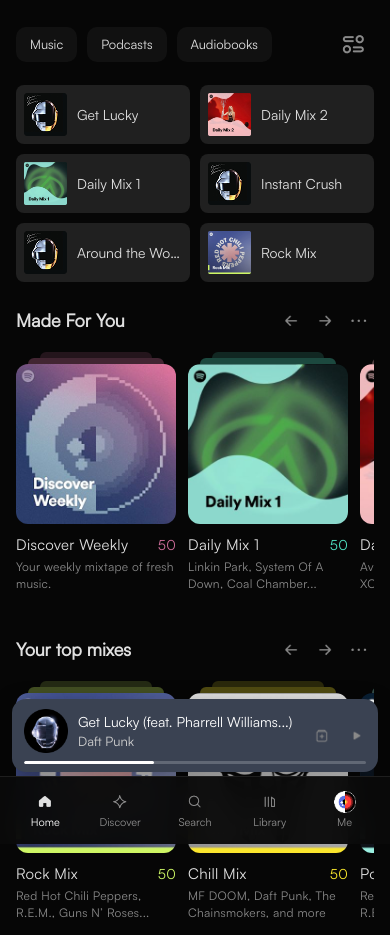
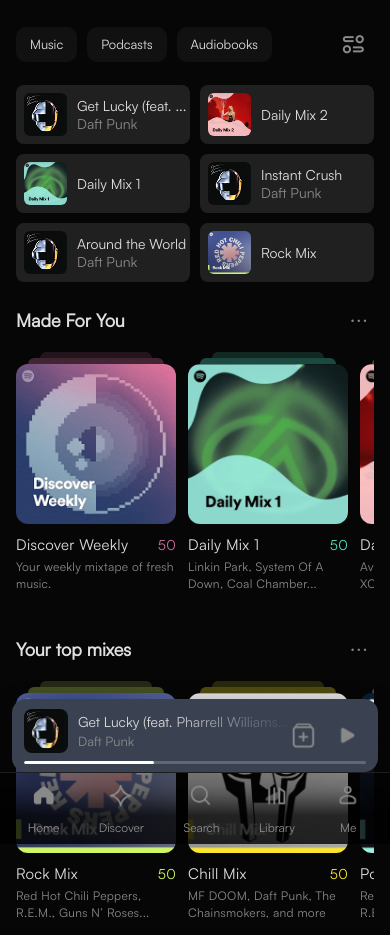
Before and after one commit to Pirvela/10x-Markup-exam---spotify, a plain HTML site: page index.html in a window 390 px wide. Shown: the top 935 px of the page. Drawn offline with Linux system fonts and the light colour scheme.

Commit message:
feat: styled mobile responsive
i have styled mobile: player, footer, main content.

```diff
--- a/index.html
+++ b/index.html
@@ -251,8 +251,11 @@
 ===================== -->
         <section class="mobile-shortcuts">
           <a href="#" class="mobile-shortcut">
-            <img src="./assets/images/daftpankxxs.png" alt="Get Lucky cover" />
-            <span>Get Lucky</span>
+            <img src="./assets/images/daftpankxxs.png" alt="Get Lucky cover"/>
+            <div class="mobile-shortcut-info">
+              <span>Get Lucky (feat. ...</span>
+              <span>Daft Punk</span>
+            </div>
           </a>
 
           <a href="#" class="mobile-shortcut">
@@ -261,24 +264,24 @@
           </a>
 
           <a href="#" class="mobile-shortcut">
-            <img src="./assets/images/linkinpark.png" alt="Daily Mix 1 cover" />
+            <img src="./assets/images/linkinpark.png" alt="Daily Mix 1 cover"/>
             <span>Daily Mix 1</span>
           </a>
 
-          <a href="#" class="mobile-shortcut">
-            <img
-              src="./assets/images/daftpankxxs.png"
-              alt="Instant Crush cover"
-            />
-            <span>Instant Crush</span>
+           <a href="#" class="mobile-shortcut">
+            <img src="./assets/images/daftpankxxs.png" alt="Get Lucky cover"/>
+            <div class="mobile-shortcut-info">
+              <span>Instant Crush</span>
+              <span>Daft Punk</span>
+            </div>
           </a>
 
           <a href="#" class="mobile-shortcut">
-            <img
-              src="./assets/images/daftpankxxs.png"
-              alt="Around The World cover"
-            />
-            <span>Around the World</span>
+            <img src="./assets/images/daftpankxxs.png" alt="Around The World cover"/>
+            <div class="mobile-shortcut-info">
+              <span>Around the World</span>
+              <span>Daft Punk</span>
+            </div>
           </a>
 
           <a href="#" class="mobile-shortcut">
@@ -587,12 +590,8 @@
 ===================== -->
       <section class="mobile-player">
         <div class="mobile-player__track">
-          <img
-            class="mobile-player__cover"
-            src="./assets/images/daft.png"
-            alt="Get Lucky cover"
-          />
-
+          <img class="mobile-player__cover"
+            src="./assets/images/daftpankxxs.png" alt="Get Lucky cover"/>
           <div class="mobile-player__info">
             <h4>Get Lucky (feat. Pharrell Williams...)</h4>
             <p>Daft Punk</p>
@@ -624,9 +623,9 @@
       <nav class="mobile-bottom-nav" aria-label="Mobile navigation">
         <a
           href="#"
-          class="mobile-bottom-nav__item mobile-bottom-nav__item--active"
+          class="mobile-bottom-nav__item"
         >
-          <img src="./assets/icons/home.png" alt="Home icon" />
+          <img src="./assets/icons/Name=Home, Filled=Yes (1).png" alt="Home icon" />
           <span>Home</span>
         </a>
 
@@ -646,7 +645,7 @@
         </a>
 
         <a href="#" class="mobile-bottom-nav__item">
-          <img src="./assets/icons/profile.png" alt="Profile icon" />
+          <img src="./assets/icons/Name=User, Filled=No.png" alt="Profile icon" />
           <span>Me</span>
         </a>
       </nav>
--- a/scss/layout/_responsive.scss
+++ b/scss/layout/_responsive.scss
@@ -93,12 +93,17 @@
     text-decoration: none;
     color: #ffffff;
   }
+  .mobile-shortcut-info span:nth-child(2){
+    font-weight: $font-weight-normal;
+    color: #898989;
+  }
 
   .mobile-shortcut img {
     width: 43px;
     height: 43px;
     object-fit: cover;
     flex-shrink: 0;
+    border-radius: 6px;
   }
 
   .mobile-shortcut span {
@@ -107,6 +112,10 @@
     white-space: nowrap;
     overflow: hidden;
     text-overflow: ellipsis;
+  }
+  .section-actions .section-action-btn:nth-child(1),
+  .section-actions .section-action-btn:nth-child(2) {
+    display: none;
   }
 
   .section {
@@ -192,6 +201,9 @@
     border-radius: 8px;
     object-fit: cover;
     flex-shrink: 0;
+    img{
+      border-radius: none;
+    }
   }
 
   .mobile-player__info {
@@ -199,20 +211,24 @@
     padding-right: 72px;
   }
 
+
   .mobile-player__info h4 {
     margin: 0 0 2px;
     font-size: 14px;
     font-weight: 500;
-    color: #ffffff;
+    color: #DBDBDB;
     white-space: nowrap;
     overflow: hidden;
     text-overflow: ellipsis;
+    -webkit-mask-image: linear-gradient(to right, black 40%, transparent);
+    mask-image: linear-gradient(to right, black 40%, transparent);
   }
+
 
   .mobile-player__info p {
     margin: 0;
     font-size: 13px;
-    color: #d0d0d0;
+    color: #898989;
   }
 
   .mobile-player__actions {
@@ -221,7 +237,7 @@
     right: 12px;
     display: flex;
     align-items: center;
-    gap: 14px;
+    gap: 2px;
     transform: translateY(-50%);
   }
 
@@ -236,8 +252,8 @@
   }
 
   .mobile-player__btn img {
-    width: 20px;
-    height: 20px;
+    width: 40px;
+    height: 40px;
     object-fit: contain;
   }
 
@@ -270,11 +286,16 @@
     z-index: 1000;
     align-items: center;
     justify-content: space-around;
-    height: 68px;
+    height: 72px;
     padding: 8px 8px 10px;
     border-top: 1px solid #1e1e1e;
-    background: rgba(10, 10, 10, 0.96);
-    backdrop-filter: blur(12px);
+    background: linear-gradient(
+    to top,
+    rgba(0,0,0,0.8) 40%,
+    rgba(0,0,0,0.6) 60%,
+    rgba(0,0,0,0.4) 80%,
+    rgba(0,0,0,0.2) 100%
+  );
   }
 
   .mobile-bottom-nav__item {
@@ -282,21 +303,23 @@
     flex-direction: column;
     align-items: center;
     justify-content: center;
-    gap: 4px;
     min-width: 52px;
     color: #8d8d8d;
-    font-size: 11px;
+    font-size: 12px;
+    text-decoration: none;
     line-height: 1;
-    text-decoration: none;
   }
-
   .mobile-bottom-nav__item img {
-    width: 22px;
-    height: 22px;
+    width: 40px;
+    height: 40px;
     object-fit: contain;
+    padding-top: 4px;
   }
 
   .mobile-bottom-nav__item--active {
     color: #ffffff;
   }
+  .mobile-bottom-nav__item span{
+    padding: 8px 12px;
+  }
 }
```
Also changed, not shown: assets/icons/Name=Home, Filled=Yes (1).png (added), assets/icons/Name=User, Filled=No.png (added), css/main.css, 1 other file.
